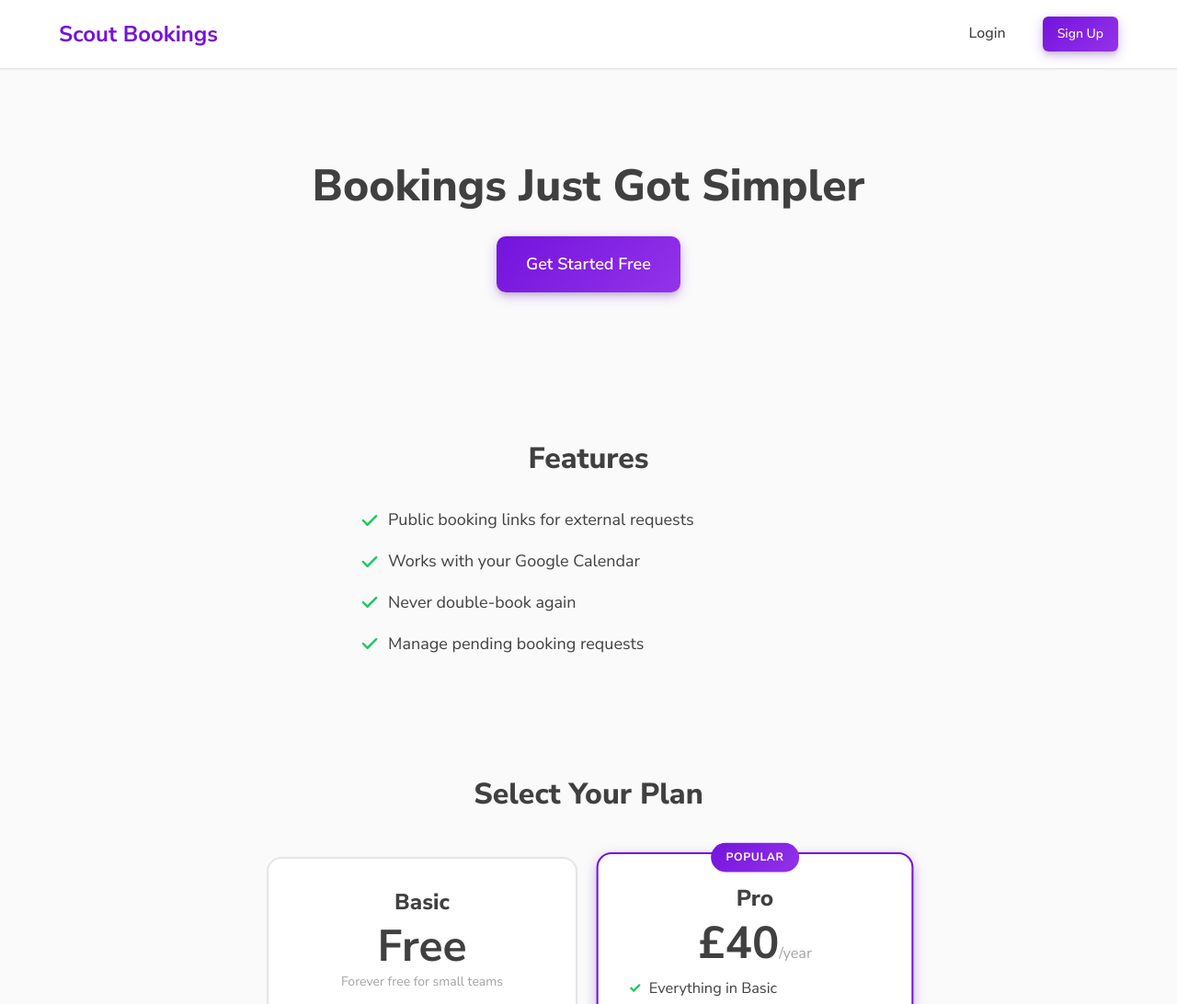
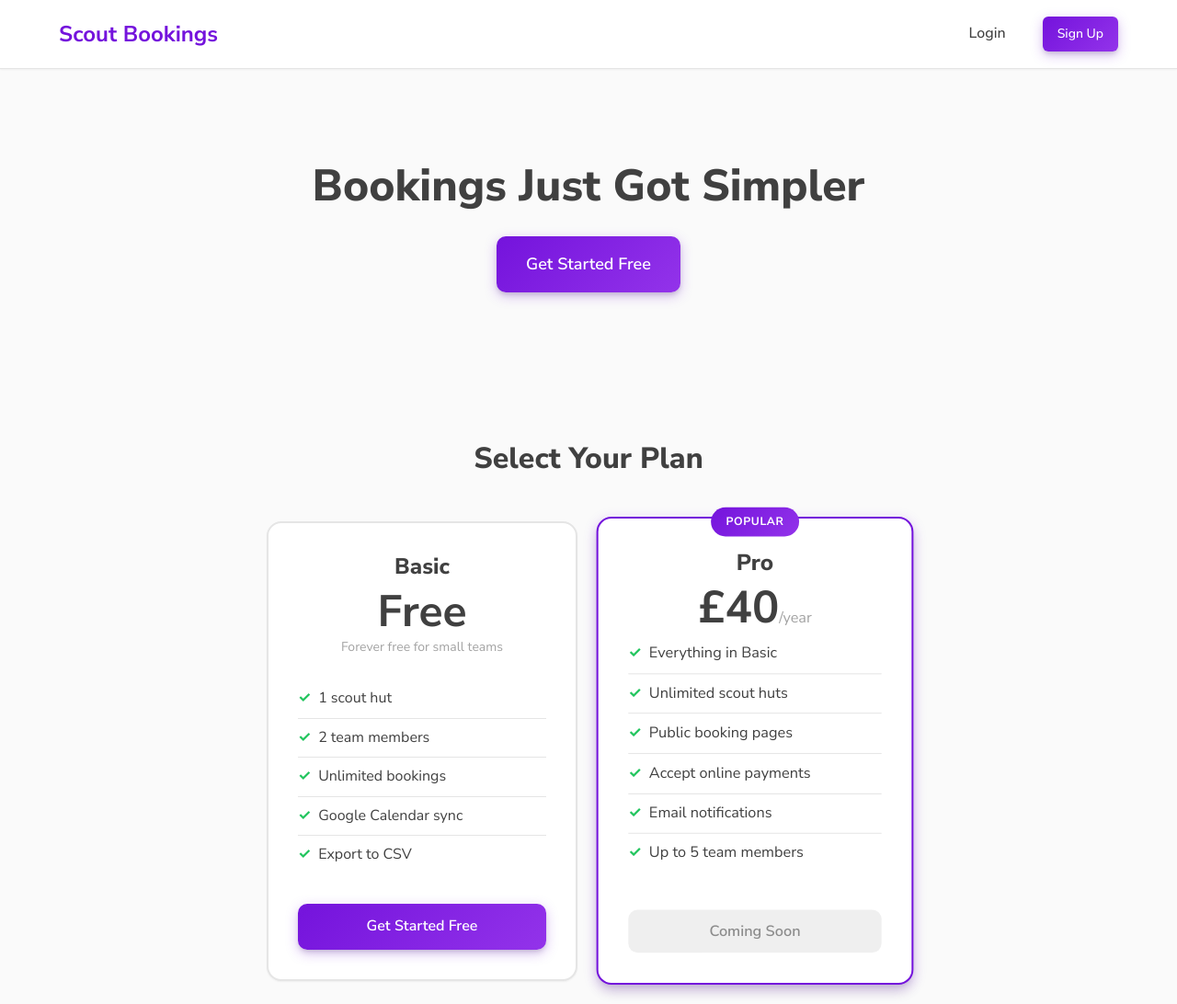
Before and after one commit to abibaconwebsites/scout-bookings, a plain HTML site: page index.html in a window 1280 px wide. Shown: the top 1092 px of the page at 92% size. Drawn offline with nearby package versions, Linux system fonts and the light colour scheme.

Commit message:
booking showing

```diff
--- a/index.html
+++ b/index.html
@@ -38,39 +38,6 @@
     </div>
   </section>
 
-  <!-- Features Section -->
-  <section class="features">
-    <div class="container">
-      <h2 class="text-center">Features</h2>
-      <ul class="features-list">
-        <li>
-          <svg class="check-icon" viewBox="0 0 20 20" fill="currentColor" aria-hidden="true">
-            <path fill-rule="evenodd" d="M16.707 5.293a1 1 0 010 1.414l-8 8a1 1 0 01-1.414 0l-4-4a1 1 0 011.414-1.414L8 12.586l7.293-7.293a1 1 0 011.414 0z" clip-rule="evenodd"/>
-          </svg>
-          <span>Public booking links for external requests</span>
-        </li>
-        <li>
-          <svg class="check-icon" viewBox="0 0 20 20" fill="currentColor" aria-hidden="true">
-            <path fill-rule="evenodd" d="M16.707 5.293a1 1 0 010 1.414l-8 8a1 1 0 01-1.414 0l-4-4a1 1 0 011.414-1.414L8 12.586l7.293-7.293a1 1 0 011.414 0z" clip-rule="evenodd"/>
-          </svg>
-          <span>Works with your Google Calendar</span>
-        </li>
-        <li>
-          <svg class="check-icon" viewBox="0 0 20 20" fill="currentColor" aria-hidden="true">
-            <path fill-rule="evenodd" d="M16.707 5.293a1 1 0 010 1.414l-8 8a1 1 0 01-1.414 0l-4-4a1 1 0 011.414-1.414L8 12.586l7.293-7.293a1 1 0 011.414 0z" clip-rule="evenodd"/>
-          </svg>
-          <span>Never double-book again</span>
-        </li>
-        <li>
-          <svg class="check-icon" viewBox="0 0 20 20" fill="currentColor" aria-hidden="true">
-            <path fill-rule="evenodd" d="M16.707 5.293a1 1 0 010 1.414l-8 8a1 1 0 01-1.414 0l-4-4a1 1 0 011.414-1.414L8 12.586l7.293-7.293a1 1 0 011.414 0z" clip-rule="evenodd"/>
-          </svg>
-          <span>Manage pending booking requests</span>
-        </li>
-      </ul>
-    </div>
-  </section>
-
   <!-- Pricing Section -->
   <section class="pricing">
     <div class="container">
@@ -104,7 +71,7 @@
             <li><span class="check">✓</span> Email notifications</li>
             <li><span class="check">✓</span> Up to 5 team members</li>
           </ul>
-          <a href="signup" class="btn btn-primary btn-block">Upgrade to Pro</a>
+          <button class="btn btn-secondary btn-block" disabled>Coming Soon</button>
         </div>
 
       </div>
--- a/js/bookings.js
+++ b/js/bookings.js
@@ -991,7 +991,7 @@ async function checkBookingConflicts(hutId, hut, date, startTime, endTime, exclu
  * @param {boolean} isOwner - If true, show actual Google event titles (for owner's view)
  * @returns {Promise<Array>} Array of blocked time slots
  */
-async function getBlockedTimeSlotsForDate(hutId, hut, date, isOwner = false) {
+async function getBlockedTimeSlotsForDate(hutId, hut, date, isOwner = false, excludeBookingId = null) {
     const blockedSlots = [];
 
     // =========================================================================
@@ -1012,6 +1012,10 @@ async function getBlockedTimeSlotsForDate(hutId, hut, date, isOwner = false) {
 
         if (!error && bookings) {
             for (const booking of bookings) {
+                // Skip the booking being edited
+                if (excludeBookingId && booking.id === excludeBookingId) {
+                    continue;
+                }
                 const start = new Date(booking.start_time);
                 const end = new Date(booking.end_time);
                 const isPending = booking.status === 'pending';
```
Also changed, not shown: pages/add-booking.html (+2 -1 lines), pages/dashboard.html (+10 -3 lines).
